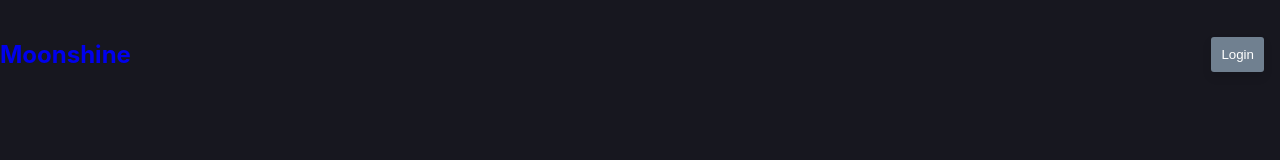
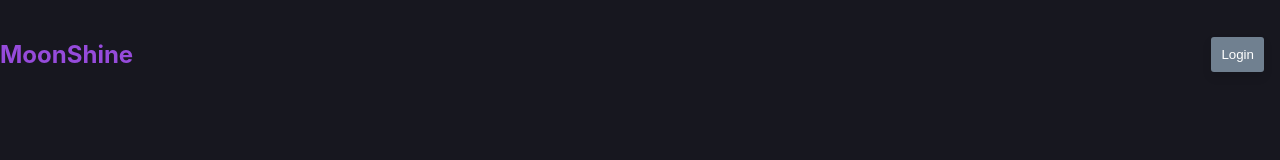
Before and after one commit to sumitsaurabh927/Momentum-fe, a React (Create React App) app: page /home in a window 1280 px wide. Shown: the top 160 px of the page. Built offline with nearby package versions, Linux system fonts and the light colour scheme; no server answers; what @novu/notification-center would draw is missing.

Commit message:
added color for text depending on theme

```diff
--- a/src/components/Header/Header.js
+++ b/src/components/Header/Header.js
@@ -106,7 +106,12 @@ const Header = () => {
         <div className="header_container">
           <div className="header_left">
             <Link to="#">
-              <h3 className="header_brand">Moonshine</h3>
+              <h3
+                className="header_brand"
+                style={{ color: theme ? "#964bdb" : "black" }}
+              >
+                MoonShine
+              </h3>
             </Link>
           </div>
           <div className="header_right">
```
